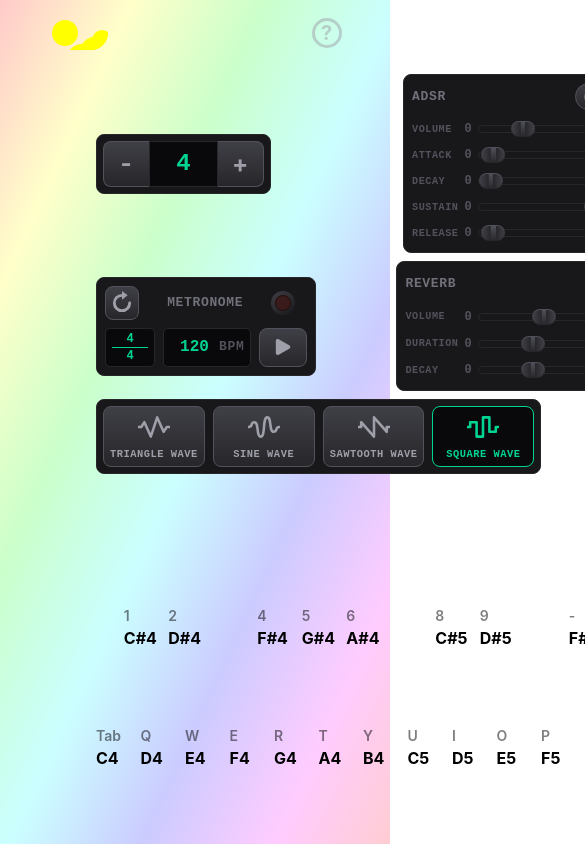
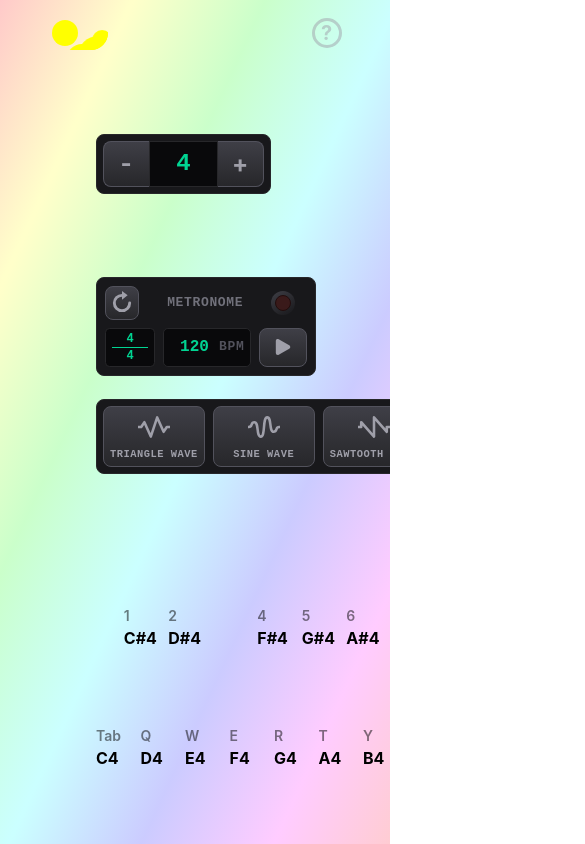
Before and after one commit to TamarWeiss/Virtual-Piano, a React (Vite) app: page / in a window 390 px wide. Shown: the top 844 px of the page, 585 px wide, since content can reach past the window. Built offline with nearby package versions, Linux system fonts and the light colour scheme.

Commit message:
fixed mobile zoomout issue?

```diff
--- a/src/styles/index.css
+++ b/src/styles/index.css
@@ -11,6 +11,11 @@
 
 button {
   cursor: pointer;
+}
+
+#root {
+  overflow: auto;
+  height: 100dvh;
 }
 
 .app {
--- a/src/styles/piano.css
+++ b/src/styles/piano.css
@@ -1,6 +1,5 @@
 /* design source: https://codepen.io/zastrow/pen/kxdYdk */
 .piano {
-  grid-template-rows: 1fr 3fr;
   background: linear-gradient(to bottom right, var(--color-neutral-900), var(--color-neutral-800));
   border: 1px solid --opacity(var(--color-white), 0.1);
   box-shadow: inset 0 0.125rem 0 --opacity(var(--color-white), 0.1);
```
